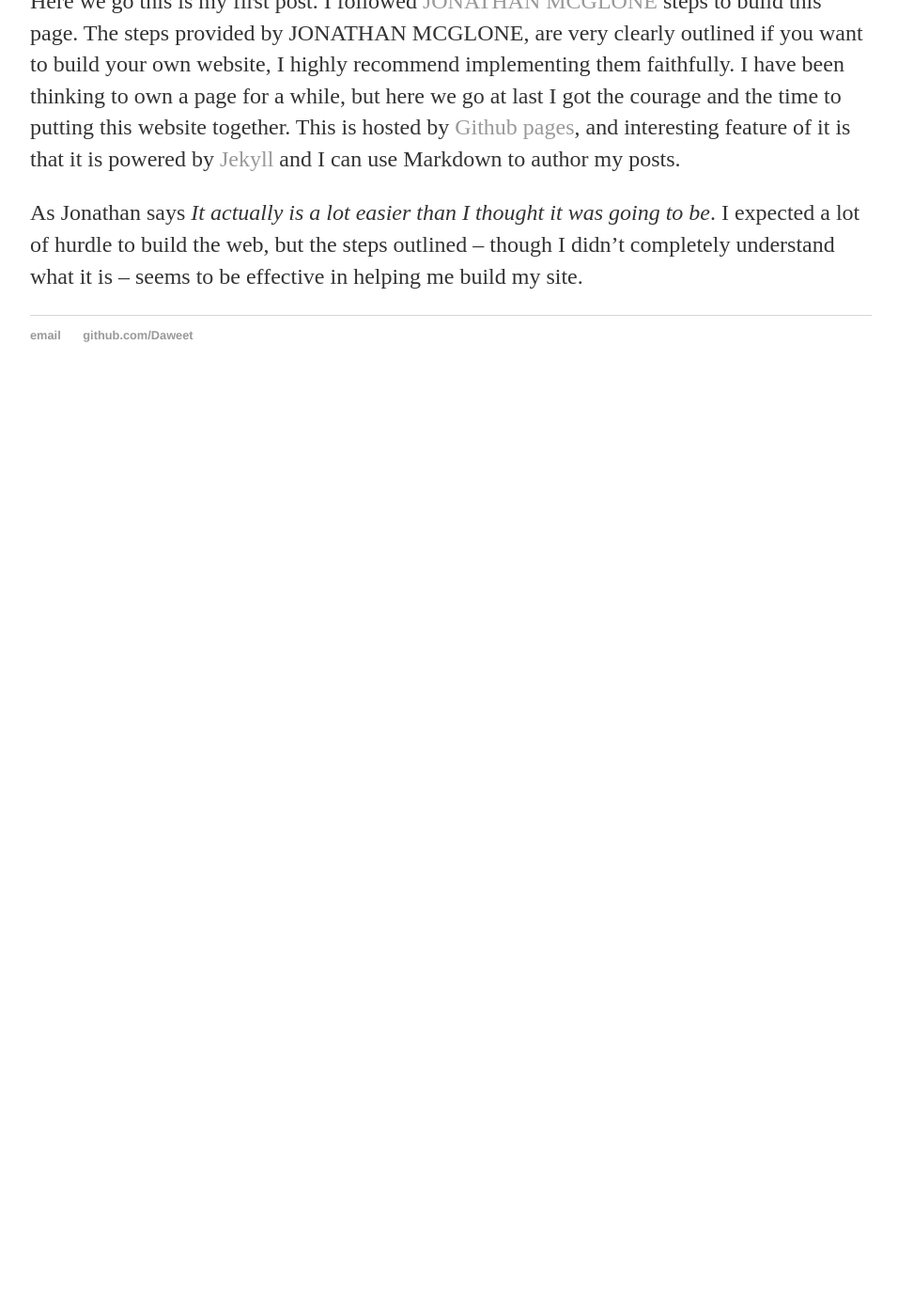
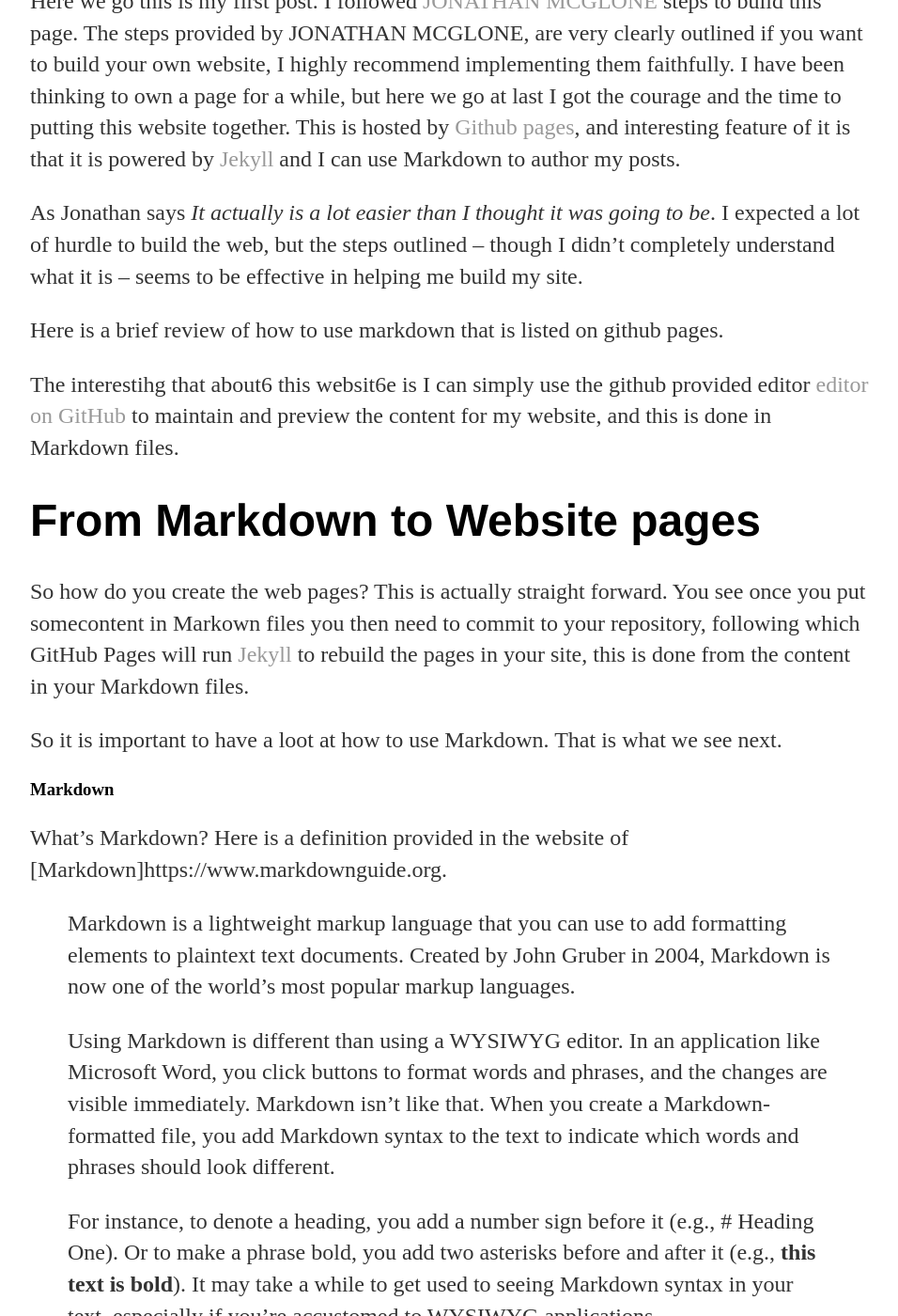
Before and after one commit to Daweet/Daweet.github.io, a Jekyll site: the page built from _posts/2020-05-03-daweet-hailu-site-launched.md, in a window 1280 px wide and 1400 px high, scrolled down 270 px. Shown: the whole window at 94% size, without its empty margins (160-1116 px from the left). Built offline with Jekyll 4.4.1, drawn with Linux system fonts in a browser that asks for light colours; before the commit the page ends 900 px from its top, so only the background shows below that; some of the changed text lies outside the part shown.

Commit message:
Update 2020-05-03-daweet-hailu-site-launched.md

````diff
--- a/_posts/2020-05-03-daweet-hailu-site-launched.md
+++ b/_posts/2020-05-03-daweet-hailu-site-launched.md
@@ -7,3 +7,59 @@
 Here we go this is my first post. I followed [JONATHAN MCGLONE](http://jmcglone.com/guides/github-pages/) steps to build this page. The steps provided by JONATHAN MCGLONE, are very clearly outlined if you want to build your own website, I highly recommend implementing them faithfully. I have been thinking to own a page for a while, but here we go at last I got the courage and the time to putting this website together. This is hosted by [Github pages](https://pages.github.com), and interesting feature of it is that it is powered by [Jekyll](http://jekyllrb.com) and I can use Markdown to author my posts.
 
 As Jonathan says _It actually is a lot easier than I thought it was going to be_. I expected a lot of hurdle to build the web, but the steps outlined -- though I didn't completely understand what it is -- seems to be effective in helping me build my site.
+
+Here is a brief review of how to use markdown that is listed on github pages.
+
+The interestihg that about6 this websit6e is I can simply use the github provided editor [editor on GitHub](https://github.com/Daweet/Daweet.github.io/edit/master/README.md) to maintain and preview the content for my website, and this is done in Markdown files.
+
+# From Markdown to Website pages
+So how do you create the web pages? This is actually straight forward. You see once you put somecontent in Markown files you then need to commit to your repository, following which GitHub Pages will run [Jekyll](https://jekyllrb.com/) to rebuild the pages in your site, this is done from the content in your Markdown files.
+
+So it is important to have a loot at how to use Markdown. That is what we see next.
+
+### Markdown
+What’s Markdown?
+Here is a definition provided in the website of [Markdown]https://www.markdownguide.org.
+  > Markdown is a lightweight markup language that you can use to add formatting elements to plaintext text documents. Created
+  > by John Gruber in 2004, Markdown is now one of the world’s most popular markup languages.
+
+  > Using Markdown is different than using a WYSIWYG editor. In an application like Microsoft Word, you click buttons to
+  >  format words and phrases, and the changes are visible immediately. Markdown isn’t like that. When you create a Markdown-
+  >   formatted file, you add Markdown syntax to the text to indicate which words and phrases should look different.
+
+  > For instance, to denote a heading, you add a number sign before it (e.g., # Heading One). Or to make a phrase bold, you
+  > add two asterisks before and after it (e.g., **this text is bold**). It may take a while to get used to seeing Markdown
+  > syntax in your text, especially if you’re accustomed to WYSIWYG applications.
+
+Markdown is intuitive, a lightweight and easy-to-use syntax for styling your writing. You can write simple blogs, equations, codes with it. Yopu can also share other sites and add images to your blogs and/or files. I suggest to visit website for further exploration [Markdown]https://www.markdownguide.org. According to GitHub pages it follows some conventions for
+
+```markdown
+Syntax highlighted code block
+
+# Header 1
+## Header 2
+### Header 3
+#### Header 4
+##### Header 5
+###### Header 6
+
+- Bulleted
+- List
+
+1. Numbered
+2. List
+
+**Bold** and _Italic_ and `Code` text
+
+[Link](url) and ![Image](src)
+```
+
+For more details see [GitHub Flavored Markdown](https://guides.github.com/features/mastering-markdown/).
+
+### Jekyll Themes
+
+Your Pages site will use the layout and styles from the Jekyll theme you have selected in your [repository settings](https://github.com/Daweet/Daweet.github.io/settings). The name of this theme is saved in the Jekyll `_config.yml` configuration file.
+
+### Support or Contact
+
+Having trouble with Pages? Check out our [documentation](https://help.github.com/categories/github-pages-basics/) or [contact support](https://github.com/contact) and we’ll help you sort it out.
````
